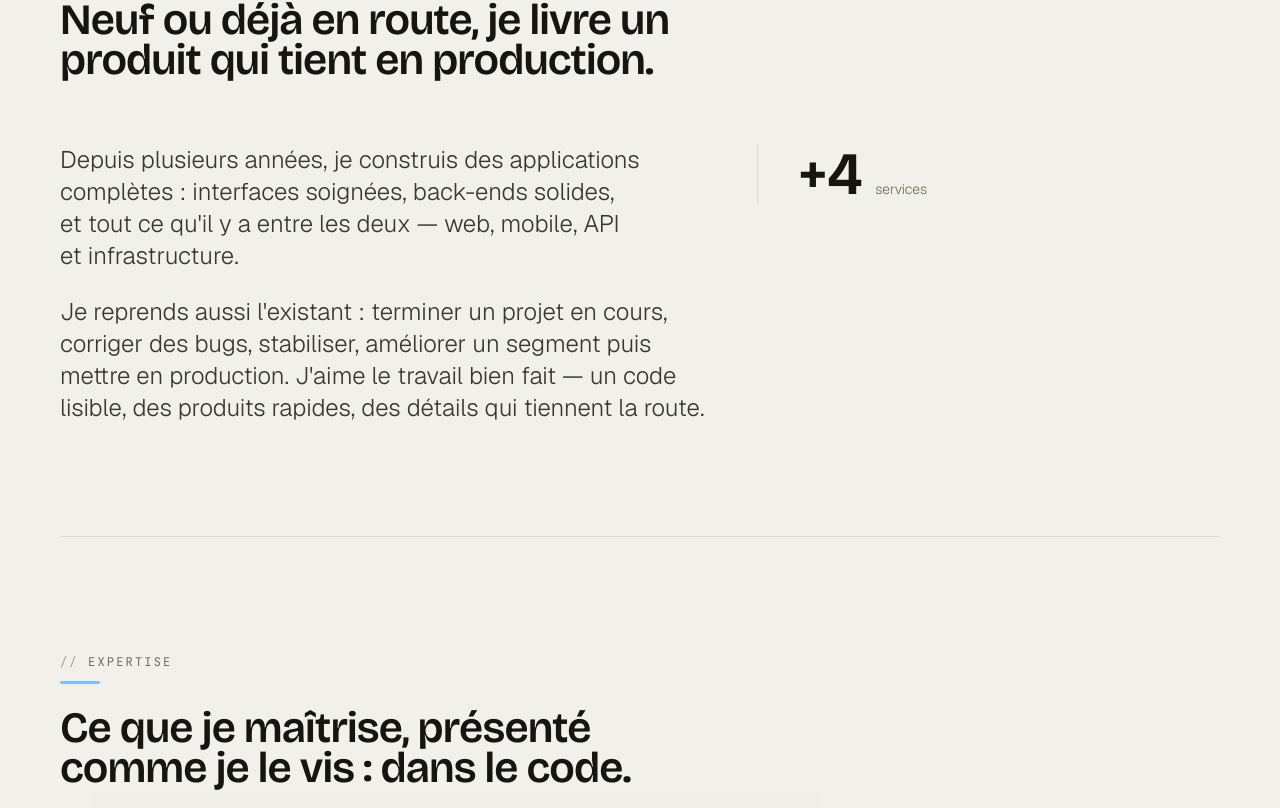
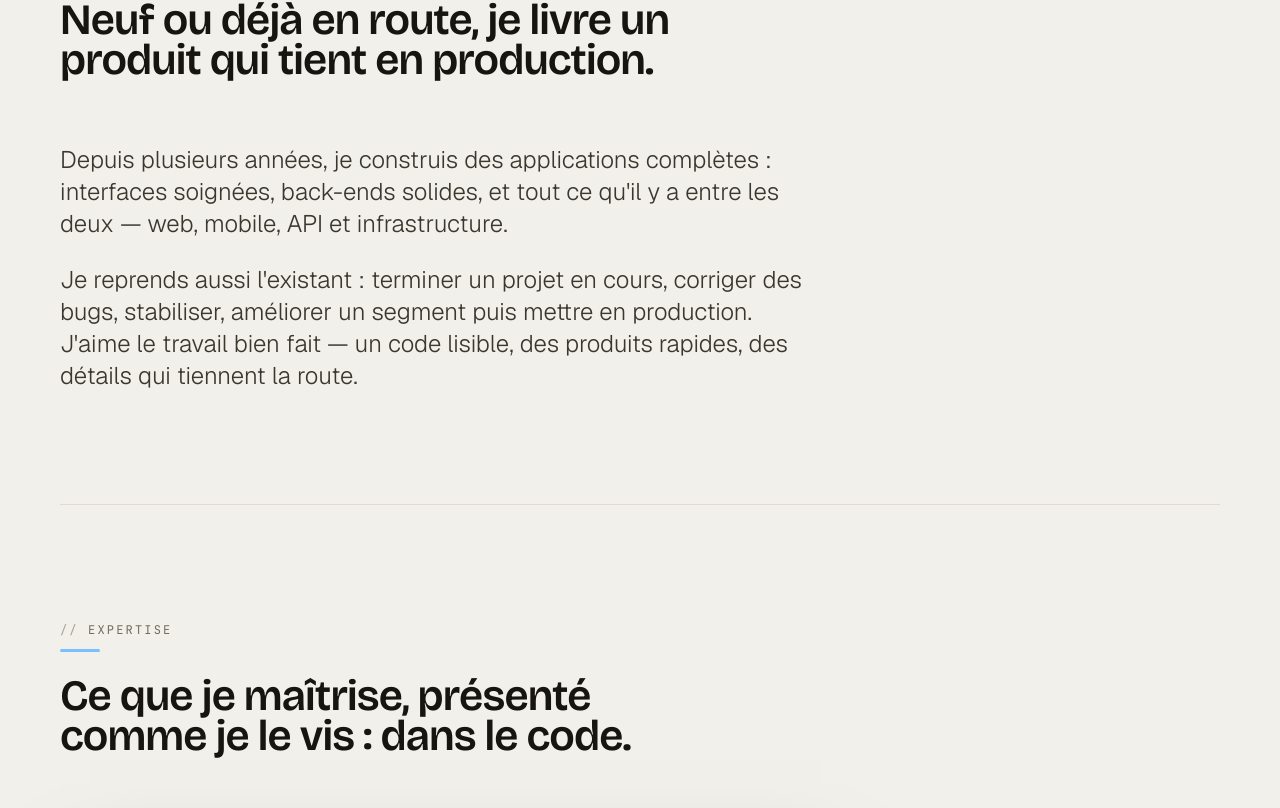
Before and after one commit to hermeskongo/hermes-eliram, a React (Vite) app: page / in a window 1280 px wide. Shown: the part 972-1780 px from the top of the page. Built offline with nearby package versions, Linux system fonts and the light colour scheme.

Commit message:
feat: about sans metrics, titre estimateur explicite, offre maintenance avec suivi offert

```diff
--- a/src/content.js
+++ b/src/content.js
@@ -31,9 +31,6 @@ export const content = {
     paragraphs: [
       "Depuis plusieurs années, je construis des applications complètes : interfaces soignées, back-ends solides, et tout ce qu'il y a entre les deux — web, mobile, API et infrastructure.",
       "Je reprends aussi l'existant : terminer un projet en cours, corriger des bugs, stabiliser, améliorer un segment puis mettre en production. J'aime le travail bien fait — un code lisible, des produits rapides, des détails qui tiennent la route.",
-    ],
-    metrics: [
-      { value: 4, prefix: '+', label: 'services' },
     ],
   },
 
@@ -132,8 +129,8 @@ export const content = {
   },
 
   services: {
-    lead: 'Composez votre estimation — prix de départ bas, total en direct.',
-    note: 'Estimation indicative. Devis ferme après diagnostic 30 min. Acompte 50 %.',
+    lead: 'Choisissez un service, ajoutez vos options, le total suit.',
+    note: 'Chaque service part d\u2019un prix de base. Estimation indicative — devis ferme après diagnostic 30 min. Acompte 50 %.',
     items: [
       {
         title: 'Site & application web',
@@ -171,14 +168,14 @@ export const content = {
         ],
       },
       {
-        title: 'Mise en production & infra',
-        desc: 'Déploiement + HTTPS pour démarrer.',
+        title: 'Mise en production & maintenance',
+        desc: 'Mise en ligne + HTTPS pour démarrer.',
         base: 79,
         options: [
-          { label: 'Domaine / DNS', price: 60 },
-          { label: 'CI / CD', price: 90 },
-          { label: 'Backups', price: 70 },
-          { label: 'Mails qui arrivent', price: 120 },
+          { label: 'Domaine / DNS', price: 40 },
+          { label: 'Sauvegardes auto', price: 50 },
+          { label: 'Mails qui arrivent', price: 90 },
+          { label: 'Suivi 30 jours', price: 0, was: 80 },
         ],
       },
     ],
--- a/src/sections/About.jsx
+++ b/src/sections/About.jsx
@@ -1,30 +1,20 @@
 import { content } from '../content'
 import Section from '../components/Section'
 import Reveal from '../components/Reveal'
-import Stat from '../components/Stat'
 
 export default function About() {
   const { about } = content
   return (
     <Section id="about" kicker="À propos" lead={about.lead} accent="#7ee787">
-      <div className="grid grid-cols-1 gap-12 lg:grid-cols-[1.4fr_1fr]">
-        <div className="space-y-6">
+      <div className="max-w-3xl space-y-6">
         {about.paragraphs.map((p, i) => (
           <Reveal key={i} delay={i * 0.08}>
-              <p className="max-w-2xl text-pretty text-xl font-light leading-relaxed text-graphite sm:text-2xl">
+            <p className="text-pretty text-xl font-light leading-relaxed text-graphite sm:text-2xl">
               {p}
             </p>
           </Reveal>
         ))}
       </div>
-        <Reveal delay={0.12}>
-          <div className="flex gap-12 border-t border-line pt-8 lg:flex-col lg:gap-9 lg:border-l lg:border-t-0 lg:pl-10 lg:pt-0">
-            {about.metrics.map((m) => (
-              <Stat key={m.label} {...m} />
-            ))}
-          </div>
-        </Reveal>
-      </div>
     </Section>
   )
 }
--- a/src/sections/Services.jsx
+++ b/src/sections/Services.jsx
@@ -16,7 +16,7 @@ function mailtoFor(service, sel) {
   const chosen = service.options.filter((_, i) => sel.has(i))
   const total = totalFor(service, sel)
   const subject = `Projet ${service.title} — estimation ~${total} €`
-  const lines = chosen.map((o) => `- ${o.label} (+${o.price} €)`)
+  const lines = chosen.map((o) => (o.price === 0 ? `- ${o.label} (offert)` : `- ${o.label} (+${o.price} €)`))
   const body = [
     'Bonjour Hermes,',
     '',
@@ -58,7 +58,14 @@ function Estimator({ service, sel, onToggle }) {
                   +
                 </span>
                 <span className="flex-1 text-[0.95rem] font-normal leading-snug">{o.label}</span>
-                <span className={`font-mono text-xs tabular ${on ? 'text-paper/80' : 'text-muted'}`}>+{o.price} €</span>
+                {o.price === 0 ? (
+                  <span className="font-mono text-xs tabular">
+                    {o.was && <s className={`mr-1.5 ${on ? 'text-paper/50' : 'text-muted/60'}`}>{o.was} €</s>}
+                    <span className={on ? 'text-paper/90' : 'text-ink'}>offert</span>
+                  </span>
+                ) : (
+                  <span className={`font-mono text-xs tabular ${on ? 'text-paper/80' : 'text-muted'}`}>+{o.price} €</span>
+                )}
               </button>
             </li>
           )
```
Lines whose indentation alone changed are shown as unchanged.
